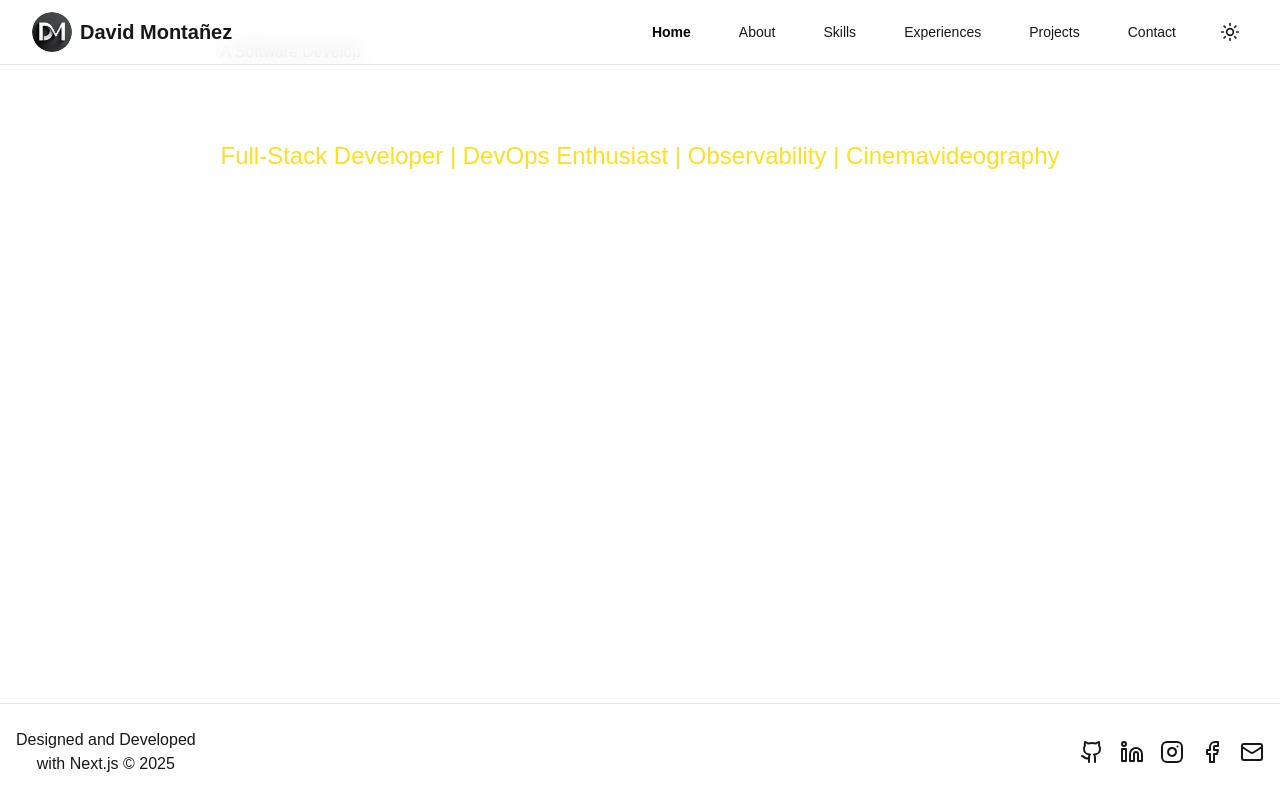
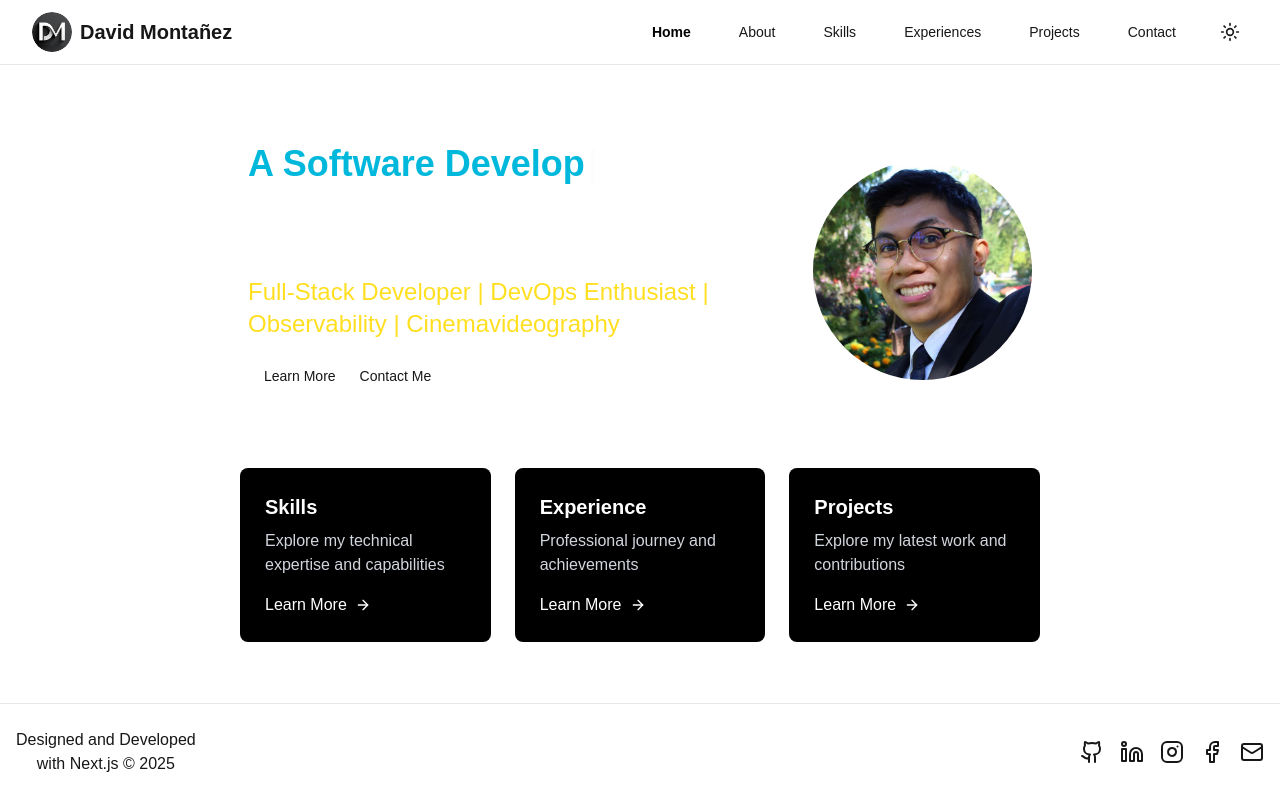
Before and after one commit to davmz/davmz.github.io, a Next.js app: page / in a window 1280 px wide. Built offline with nearby package versions, Linux system fonts and the light colour scheme.

Commit message:
Add: Homepage content

```diff
--- /dev/null
+++ b/components/ui/LearnMoreCard.js
@@ -0,0 +1,16 @@
+import Link from "next/link";
+import { ArrowRight } from "lucide-react";
+
+const LearnMoreCardButton = ({ title, description, href }) => {
+  return (
+    <div className="bg-black text-white p-5 md:p-6 rounded-lg w-full md:w-1/3 hover:bg-gray-800 transition-colors duration-300 border border-transparent hover:border-cyan-500 hover:shadow-lg hover:shadow-cyan-500/50">
+      <h2 className="text-xl font-semibold mb-2">{title}</h2>
+      <p className="text-gray-300 mb-4">{description}</p>
+      <Link href={href} className="flex items-center text-white hover:text-cyan-300 transition-colors">
+        Learn More <ArrowRight className="ml-2 h-4 w-4" />
+      </Link>
+    </div>
+  );
+};
+
+export default LearnMoreCardButton;
--- a/src/app/layout.js
+++ b/src/app/layout.js
@@ -26,7 +26,7 @@ export default function RootLayout({ children }) {
         className={`flex flex-col min-h-screen ${geistSans.variable} ${geistMono.variable} antialiased`}
       >
         <Nav />
-          <div className="flex flex-grow flex-col">
+          <div className="pt-16 flex flex-grow flex-col">
             {children}
           </div>
         <Footer />
--- a/src/app/page.js
+++ b/src/app/page.js
@@ -1,16 +1,19 @@
 import Image from 'next/image';
+
+import { Button } from "../../components/ui/Button";
+import { typewriterData } from '../../data/typewriter-data';
+import image from "../../public/images/home/gradpicpark.jpg";
 import TypeWriterComponent from '../../components/ui/Typewriter';
-
-import { typewriterData } from '../../data/typewriter-data';
+import LearnMoreCardButton from "../../components/ui/LearnMoreCard";
 
 export default function Home() {
   return (
     <div className="relative flex flex-col flexgrow justify-center items-center py-5 md:px-52 md:pt-10">
       <div className="background-image"></div>
       <div className="content-wrapper">
-        <section>
-          <div>
-            <div>
+        <section className="flex flex-col md:flex-row justify-evenly items-center w-full gap-5 md:gap-10 p-5 md:p-10">
+            <div className="text-center md:text-left">
+              <div className="text-xl md:text-4xl font-semibold text-cyan-500 mb-4">
               <TypeWriterComponent
                 isLoop={true}
                 typeSpeed={70}
@@ -24,12 +27,57 @@ export default function Home() {
             <div>
               <h1 className="text-5xl md:text-6xl font-bold text-white">David Montañez</h1>
               <h2 className="text-lg md:text-2xl font-medium text-yellow-300 mt-4">Full-Stack Developer | DevOps Enthusiast | Observability | Cinemavideography</h2>
+
+              <div className="flex flex-col md:flex-row gap-2 mt-4">
+                <Button
+                  variant="primary"
+                  size="default"
+                  className="bg-primary text-primary-foreground hover:bg-primary/90"
+                >
+                  Learn More
+                </Button>
+
+                <Button
+                  variant="link"
+                  size="full"
+                  className="bg-primary text-primary-foreground hover:bg-primary/90"
+                >
+                  Contact Me
+                </Button>
+              </div>
             </div>
+          </div>
+
+          <div className="hidden md:block glowing-gradient hover-spin">
+            <Image
+              src={image}
+              alt="Selfie picture of David Montanez"
+              className="rounded-full"
+              width={350}
+              height={350}
+            />
           </div>
         </section>
 
-        <section>
+        <section className="flex flex-col md:flex-row justify-evenly items-center w-full gap-5 md:gap-6 p-5 md:p-8">
+          <LearnMoreCardButton
+            title="Skills"
+            description="Explore my technical expertise and capabilities"
+            href="
+            /skills"
+          />
 
+          <LearnMoreCardButton
+            title="Experience"
+            description="Professional journey and achievements"
+            href="/experiences"
+          />
+
+          <LearnMoreCardButton
+            title="Projects"
+            description="Explore my latest work and contributions"
+            href="/projects"
+          />
         </section>
       </div>
     </div>
```
Also changed, not shown: public/images/home/gradpicpark.jpg (added).
